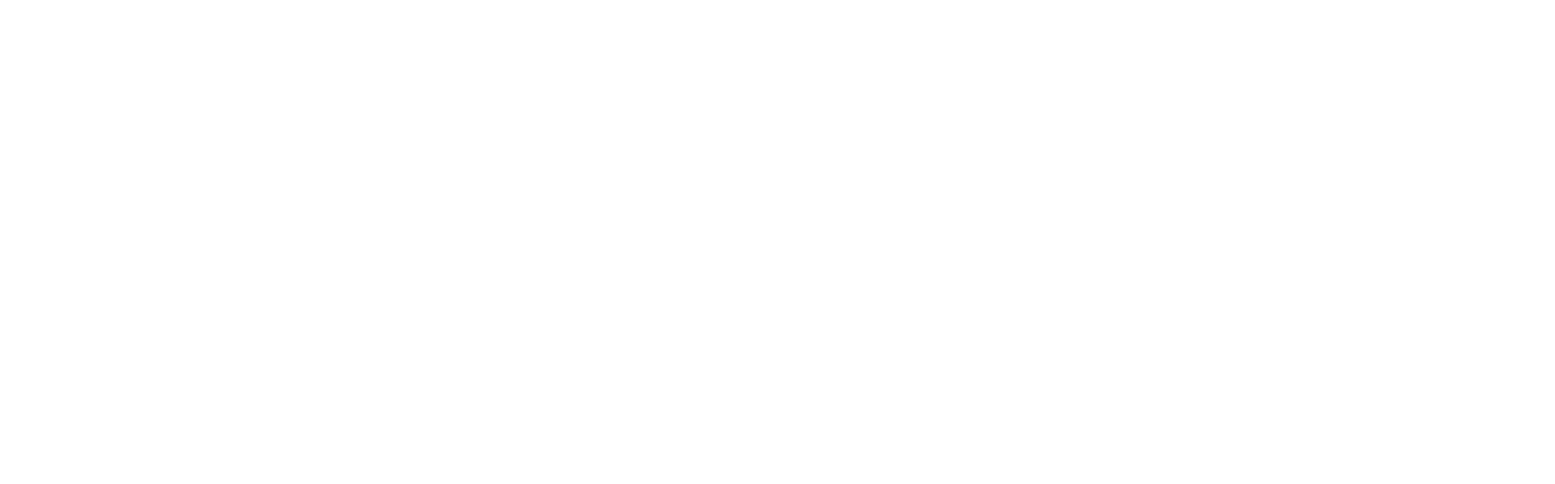
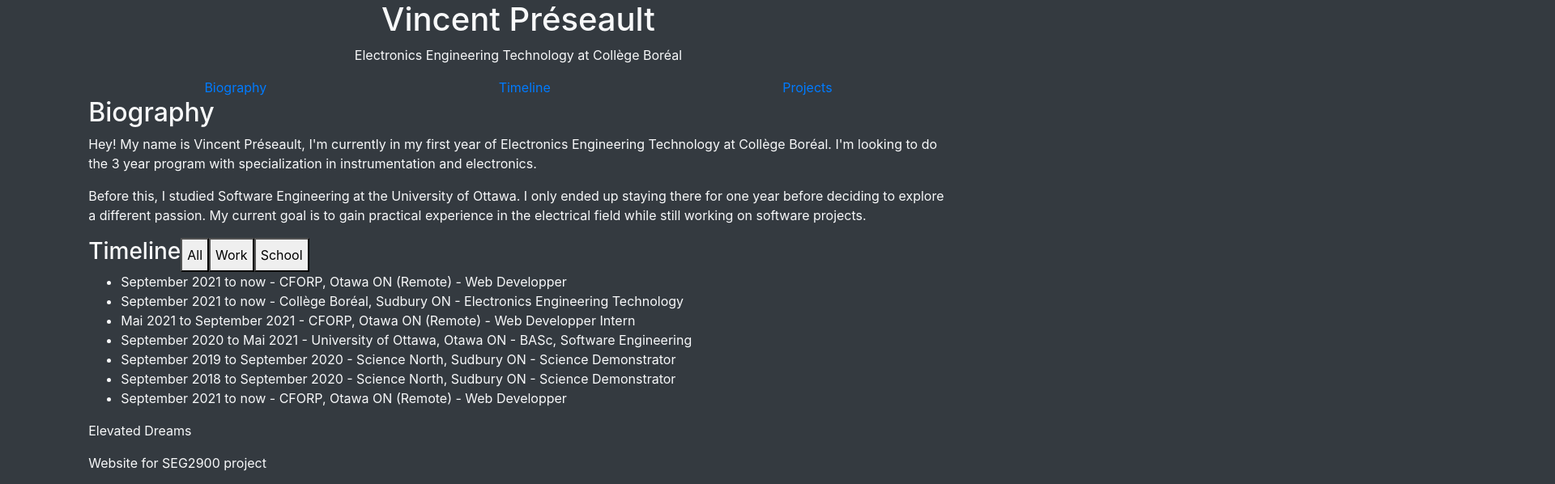
Before and after one commit to vpreseault/vincentpreseault, a plain HTML site: page index.html in a window 1280 px wide. Shown: the top 598 px of the page at 81% size, 1920 px wide, since content can reach past the window. Drawn offline with nearby package versions, Linux system fonts and the light colour scheme.

Commit message:
Initial content dump

```diff
--- a/index.html
+++ b/index.html
@@ -1,12 +1,120 @@
 <!DOCTYPE html>
 <html lang="en">
-<head>
-    <meta charset="UTF-8">
-    <meta http-equiv="X-UA-Compatible" content="IE=edge">
-    <meta name="viewport" content="width=device-width, initial-scale=1.0">
-    <title>Document</title>
-</head>
-<body>
+  <head>
+    <!-- Required meta tags -->
+    <meta charset="utf-8" />
+    <meta
+      name="viewport"
+      content="width=device-width, initial-scale=1, shrink-to-fit=no"
+    />
+    <!-- Bootstrap CSS -->
+    <link
+      rel="stylesheet"
+      href="https://stackpath.bootstrapcdn.com/bootstrap/4.3.1/css/bootstrap.min.css"
+      integrity="sha384-ggOyR0iXCbMQv3Xipma34MD+dH/1fQ784/j6cY/iJTQUOhcWr7x9JvoRxT2MZw1T"
+      crossorigin="anonymous"
+    />
+    <title>Vincent Préseault</title>
+  </head>
 
-</body>
+  <body class="bg-dark text-light">
+    <div class="master-container row justify-content-center">
+      <div class="col-12 col-sm-10">
+        <div class="personal-info text-center">
+          <div class="profile-pic bg-primary rounded-circle"></div>
+          <h1 class="name">Vincent Préseault</h1>
+          <p class="studies">
+            Electronics Engineering Technology at Collège Boréal
+          </p>
+          <p class="interests"></p>
+          <div class="links"></div>
+        </div>
+        <div class="menu d-flex justify-content-around">
+          <a href="#general-info">Biography</a>
+          <a href="#timeline">Timeline</a>
+          <a href="#projects">Projects</a>
+        </div>
+        <div class="general-info" id="general-info">
+          <h2 class="subtitle">Biography</h2>
+          <p>
+            Hey! My name is Vincent Préseault, I'm currently in my first year of
+            Electronics Engineering Technology at Collège Boréal. I'm looking to
+            do the 3 year program with specialization in instrumentation and
+            electronics.
+          </p>
+          <p>
+            Before this, I studied Software Engineering at the University of
+            Ottawa. I only ended up staying there for one year before deciding
+            to explore a different passion. My current goal is to gain practical
+            experience in the electrical field while still working on software
+            projects.
+          </p>
+        </div>
+        <div class="timeline" id="timeline">
+          <div class="header-container d-flex">
+            <h3 class="subtitle">Timeline</h3>
+            <button class="filter-option">All</button>
+            <button class="filter-option">Work</button>
+            <button class="filter-option">School</button>
+          </div>
+          <ul class="timeline-list">
+            <li>
+              September 2021 to now - CFORP, Otawa ON (Remote) - Web Developper
+            </li>
+            <li>
+              September 2021 to now - Collège Boréal, Sudbury ON - Electronics
+              Engineering Technology
+            </li>
+            <li>
+              Mai 2021 to September 2021 - CFORP, Otawa ON (Remote) - Web
+              Developper Intern
+            </li>
+            <li>
+              September 2020 to Mai 2021 - University of Ottawa, Otawa ON -
+              BASc, Software Engineering
+            </li>
+            <li>
+              September 2019 to September 2020 - Science North, Sudbury ON -
+              Science Demonstrator
+            </li>
+            <li>
+              September 2018 to September 2020 - Science North, Sudbury ON -
+              Science Demonstrator
+            </li>
+            <li>
+              September 2021 to now - CFORP, Otawa ON (Remote) - Web Developper
+            </li>
+          </ul>
+        </div>
+        <div class="projects" id="projects">
+          <div class="elevated-dreams">
+            <p class="project-title">Elevated Dreams</p>
+            <p class="project-description">Website for SEG2900 project</p>
+            <img
+              src="/elevated-dreams.PNG"
+              alt="Picture of the Elevated Dreams home page."
+            />
+          </div>
+        </div>
+      </div>
+    </div>
+
+    <!-- Optional JavaScript -->
+    <!-- jQuery first, then Popper.js, then Bootstrap JS -->
+    <script
+      src="https://code.jquery.com/jquery-3.3.1.slim.min.js"
+      integrity="sha384-q8i/X+965DzO0rT7abK41JStQIAqVgRVzpbzo5smXKp4YfRvH+8abtTE1Pi6jizo"
+      crossorigin="anonymous"
+    ></script>
+    <script
+      src="https://cdnjs.cloudflare.com/ajax/libs/popper.js/1.14.7/umd/popper.min.js"
+      integrity="sha384-UO2eT0CpHqdSJQ6hJty5KVphtPhzWj9WO1clHTMGa3JDZwrnQq4sF86dIHNDz0W1"
+      crossorigin="anonymous"
+    ></script>
+    <script
+      src="https://stackpath.bootstrapcdn.com/bootstrap/4.3.1/js/bootstrap.min.js"
+      integrity="sha384-JjSmVgyd0p3pXB1rRibZUAYoIIy6OrQ6VrjIEaFf/nJGzIxFDsf4x0xIM+B07jRM"
+      crossorigin="anonymous"
+    ></script>
+  </body>
 </html>
```
Also changed, not shown: elevated-dreams.PNG (added).
